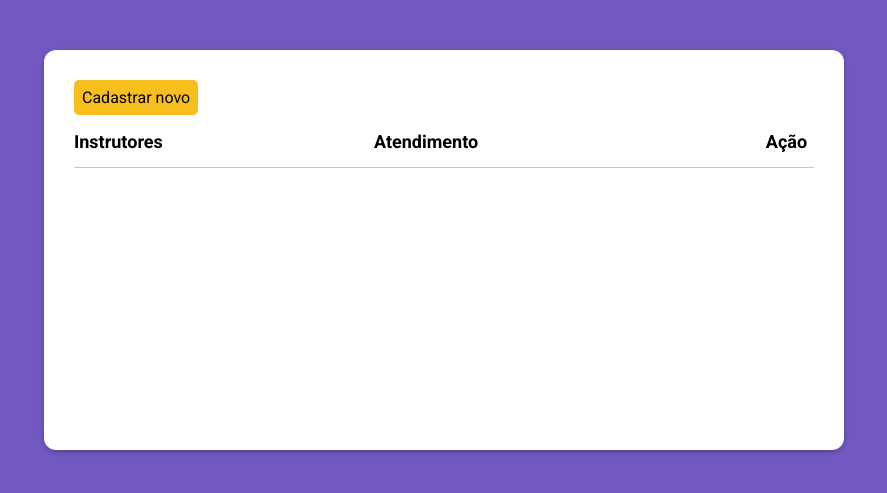
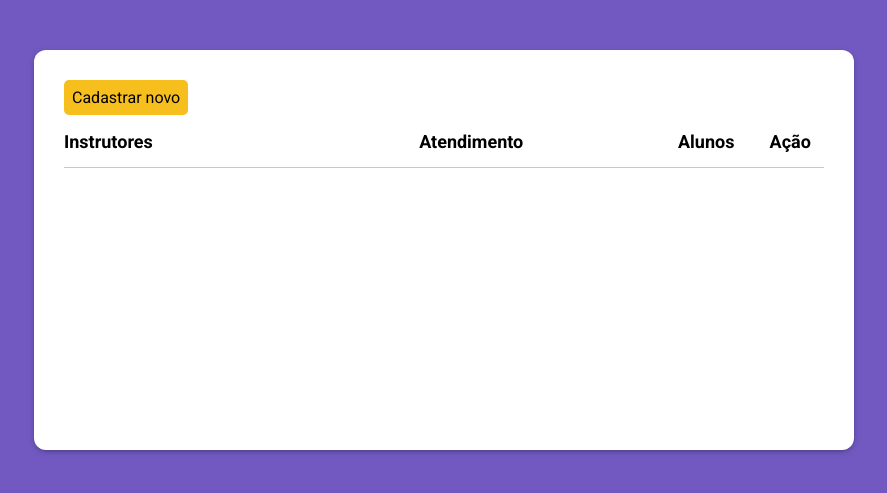
Before and after one commit to Gui-Devz/Gym-applicationV2.0, a Node server app: page /instructors in a window 1280 px wide. Shown: the part 90-583 px from the top of the page, without its empty margins (196-1083 px from the left). Run offline with Node 20, Linux system fonts and the light colour scheme; the visitor is signed in with stand-in values (Sample User, id 1); data that the repository does not hold is empty.

Commit message:
Adjusting style of the table

```diff
--- a/public/css/style.css
+++ b/public/css/style.css
@@ -81,7 +81,7 @@ header {
 }
 
 .card {
-  width: 800px;
+  width: 820px;
   min-height: 400px;
 
   background-color: white;
@@ -278,7 +278,7 @@ input::placeholder {
   margin-top: -5px;
 }
 
-/* Table style */
+/* Table style MEMBERS*/
 
 .table-container {
   display: block;
@@ -294,6 +294,12 @@ table {
 td,
 th {
   border-bottom: 1px solid rgb(202, 198, 198);
+
+  text-align: center;
+}
+
+td:first-child {
+  text-align: left;
 }
 
 tbody tr:last-child td {
@@ -306,7 +312,7 @@ thead th {
 }
 
 table thead tr th {
-  text-align: left;
+  text-align: center;
 }
 
 table thead tr th:first-child {
@@ -319,8 +325,12 @@ table thead tr th:last-child {
   width: 55px;
 }
 
+table thead tr th:nth-child(2) {
+  width: 200px;
+}
+
 table thead tr th:nth-child(3) {
-  width: 55px;
+  width: 85px;
 }
 
 table thead tr th:nth-child(4) {
@@ -360,10 +370,6 @@ table tbody tr {
   box-sizing: border-box;
 }
 
-tbody tr td {
-  padding: 5px;
-}
-
 tbody tr td:first-child {
   display: grid;
   grid-template-columns: 64px 1fr;
@@ -387,6 +393,14 @@ tbody tr td:first-child span {
   background-size: cover;
 }
 
+/* TABLE INSTRUCTORS*/
+
+table thead tr .attendance,
+.services {
+  width: 200px;
+  text-align: left;
+}
+
 /*BOTÃO EDITAR*/
 
 .item a {
--- a/src/app/views/instructors/index.njk
+++ b/src/app/views/instructors/index.njk
@@ -11,7 +11,8 @@
             <thead>
                 <tr>
                     <th>Instrutores</th>
-                    <th>Atendimento</th>
+                    <th class="attendance">Atendimento</th>
+                    <th>Alunos</th>
                     <th>Ação</th>
                 </tr>
             </thead>
@@ -19,7 +20,8 @@
             {% for instructor in instructors %}
                 <tr>
                     <td><span style="background-image: url({{instructor.avatar_url}})"></span>{{instructor.name}}</td>
-                    <td>{{instructor.services}}</td>
+                    <td class = "services">{{instructor.services}}</td>
+                    <td>{{instructor.members_count}}</td>
                     <td><a href="/instructors/{{instructor.id}}">Ver</a></td>
                 </tr>
             {% endfor %}
```
